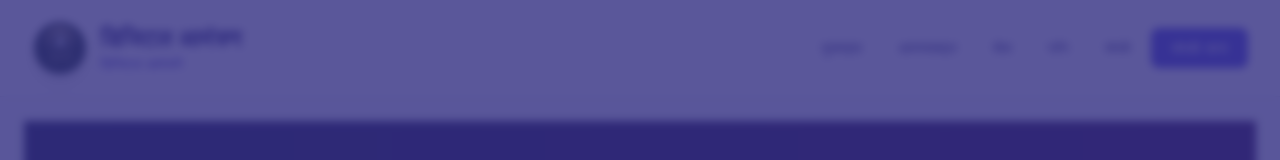
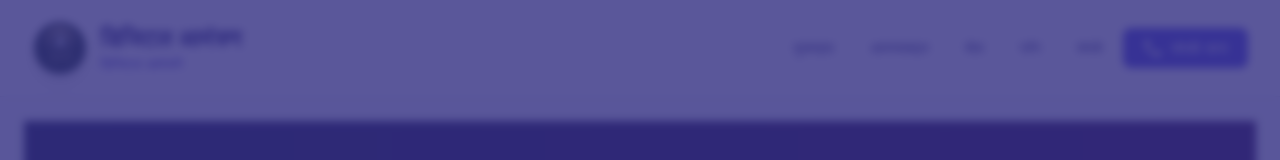
Before and after one commit to athu22/website, a React (Vite) app: page / in a window 1280 px wide. Shown: the top 160 px of the page. Built offline with nearby package versions, Linux system fonts and the light colour scheme.

Commit message:
first commit

```diff
--- a/src/components/Header.jsx
+++ b/src/components/Header.jsx
@@ -87,9 +87,12 @@ const Header = () => {
               </button>
             ))}
             <a
-              href="#contact"
-              className="ml-2 px-5 py-2 bg-indigo-600 text-white rounded-lg font-medium hover:bg-indigo-700 transition-colors duration-200"
+              href="tel:+919975595925"
+              className="ml-2 px-5 py-2 bg-indigo-600 text-white rounded-lg font-medium hover:bg-indigo-700 transition-colors duration-200 flex items-center gap-2"
             >
+              <svg xmlns="http://www.w3.org/2000/svg" className="h-5 w-5" viewBox="0 0 20 20" fill="currentColor">
+                <path d="M2 3a1 1 0 011-1h2.153a1 1 0 01.986.836l.74 4.435a1 1 0 01-.54 1.06l-1.548.773a11.037 11.037 0 006.105 6.105l.774-1.548a1 1 0 011.059-.54l4.435.74a1 1 0 01.836.986V17a1 1 0 01-1 1h-2C7.82 18 2 12.18 2 5V3z" />
+              </svg>
               संपर्क करा
             </a>
           </nav>
```
